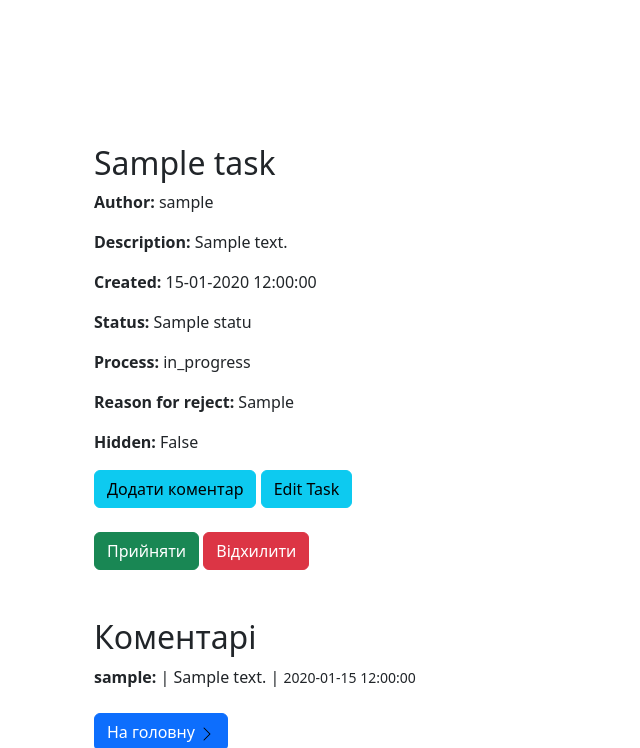
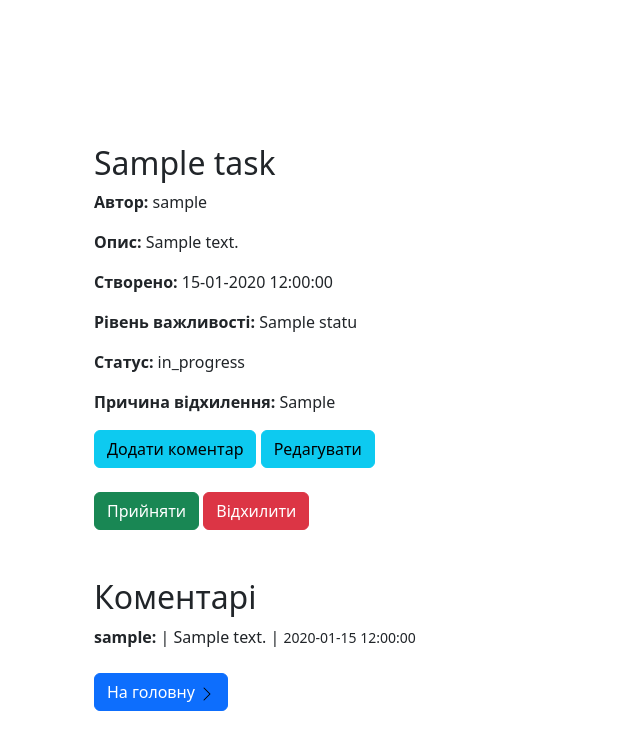
Before and after one commit to HECTPUMHUI/HELPDee, a Django app: page /task/1 in a window 1280 px wide. Shown: the part 87-835 px from the top of the page, without its empty margins (0-640 px from the left). After the commit the page ends 798 px from the top, so only its background shows below. Run offline with Django 4.2, Linux system fonts and the light colour scheme; a user stored in the database is signed in; tables that the repository leaves empty hold one stand-in row (values such as "Sample post").

Commit message:
add new status, fix bugs, some ficha with user pole vidimosti

```diff
--- a/myhelpdesk/task/models.py
+++ b/myhelpdesk/task/models.py
@@ -8,6 +8,7 @@ class Task(models.Model):
         ('in_progress', 'In Progress'),
         ('accepted', 'Accepted'),
         ('rejected', 'Rejected'),
+        ('process of recovery', 'Process of Recovery'),
     )
 
     title = models.CharField(max_length=255)
--- a/myhelpdesk/task/templates/task/task.html
+++ b/myhelpdesk/task/templates/task/task.html
@@ -8,18 +8,21 @@
             <div class="feature-icon d-inline-flex align-items-center justify-content-center text-bg-primary bg-gradient fs-2 mb-3">
             </div>
             <h3 class="fs-2">{{ task.title }}</h3>
-            <p><b>Author:</b> {{ task.user }}</p>
-            <p><b>Description:</b> {{ task.description }}</p>
-            <p><b>Created:</b> {{ task.time_created|date:"d-m-Y H:i:s"}}</p>
-            <p><b>Status:</b> {{ task.status }}</p>
-            <p><b>Process:</b> {{ task.process }}</p>
-            <p><b>Reason for reject:</b> {{ task.reason }}</p>
-            <p><b>Hidden:</b> {{ task.hidden }}</p>
-            {% if request.user.is_authenticated %}
-            <a href="{% url 'add_comment' task_id=task.id %}" class="btn btn-info">Додати коментар</a>
-            <a href="{% url 'edit_task' task_id=task.id %}" class="btn btn-info">Edit Task</a>
+            <p><b>Автор:</b> {{ task.user }}</p>
+            <p><b>Опис:</b> {{ task.description }}</p>
+            <p><b>Створено:</b> {{ task.time_created|date:"d-m-Y H:i:s"}}</p>
+            <p><b>Рівень важливості:</b> {{ task.status }}</p>
+            <p><b>Статус:</b> {{ task.process }}</p>
+            {% if task.reason %}
+                <p><b>Причина відхилення:</b> {{ task.reason }}</p>
+            {% endif %}
+            {% if user.is_authenticated and user == task.user %}
+                {% if task.process == 'in_progress' %}
+                    <a href="{% url 'add_comment' task_id=task.id %}" class="btn btn-info">Додати коментар</a>
+                {% endif %}
+            <a href="{% url 'edit_task' task_id=task.id %}" class="btn btn-info">Редагувати</a>
             {% else %}
-            <h2>Login please for comments</h2>
+            <h2>Для перегляду коментарів, увійдіть</h2>
             {% endif %}
             <br>
             <br>
--- a/myhelpdesk/task/views.py
+++ b/myhelpdesk/task/views.py
@@ -116,7 +116,7 @@ def task_reject(request, task_id):
 
 def task_restore(request, task_id):
     task = get_object_or_404(Task, id=task_id)
-    task.process = 'in_progress'
+    task.process = 'process of recovery'
     task.hidden = True
     task.save()
     RestoreTask.objects.create(task=task)
@@ -127,7 +127,7 @@ class RestoreTaskList(LoginRequiredMixin, UserPassesTestMixin, ListView):
     model = Task
     template_name = 'task/restore_list.html'
     context_object_name = 'restored_tasks'
-    paginate_by = 10
+    # paginate_by = 10
 
     def test_func(self):
         return self.request.user.is_staff
```
Also changed, not shown: myhelpdesk/todo.md (+1 -0 lines), myhelpdesk/task/migrations/0007_alter_task_process.py (added), myhelpdesk/task/migrations/0008_alter_task_process.py (added), myhelpdesk/task/migrations/0009_alter_task_process.py (added).
